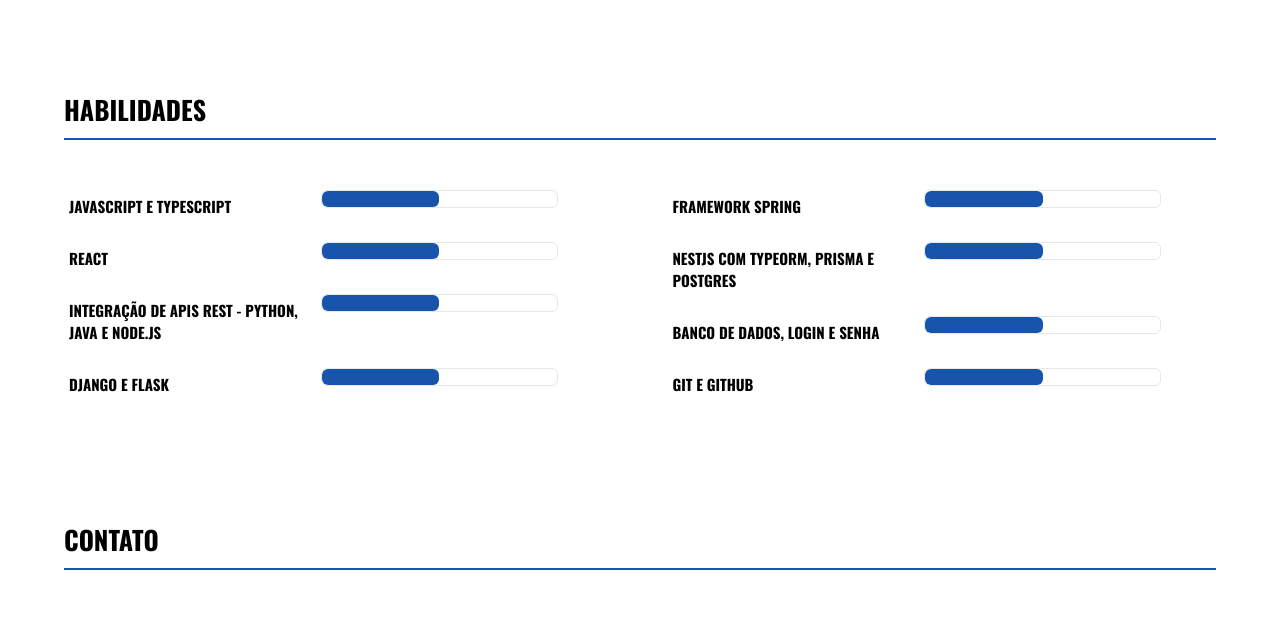
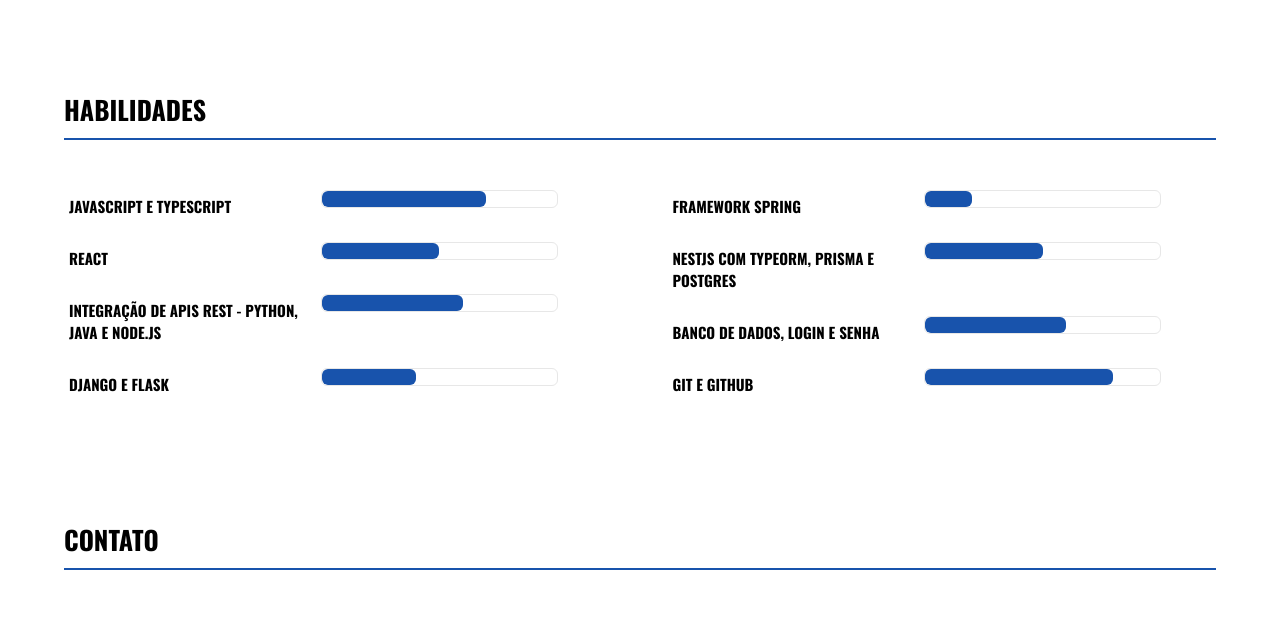
Before and after one commit to Meiado/CurriculumProject, a plain HTML site: page index.html in a window 1280 px wide. Shown: the part 1526-2143 px from the top of the page. Drawn offline with nearby package versions, Linux system fonts and the light colour scheme.

Commit message:
Barras de habilidades animadas e alterações no css

```diff
--- a/assets/css/home.css
+++ b/assets/css/home.css
@@ -284,8 +284,7 @@
     background: transparent;
 }
 
-.container .h-habilidades .item .icon .percentual-10 {
-    width: 50%;       /* alterar para animar */
+.container .h-habilidades .item .icon .percentual {
     height: 100%;
     border-radius: 6px;
     background-color: #1853ac;
@@ -338,3 +337,16 @@ footer {
     width: 100%;
     height: 30px;
 }
+
+.init-hidden {
+    opacity: 0;
+    transition: opacity 1s linear;
+}
+
+.init-hidden-off {
+    opacity: 1;
+}
+
+.hide {
+    width: 0;
+}
--- a/assets/js/script.js
+++ b/assets/js/script.js
@@ -1,14 +1,33 @@
-const observer = new IntersectionObserver(entries => {
+const percentObserver = new IntersectionObserver(entries => {
     console.log(entries)
 
     Array.from(entries).forEach(entry => {
-        if(entry.intersectionRatio >= 0.5)
+        if(entry.intersectionRatio >= 1){
+            if(entry.target.classList.contains('hide')){
+                entry.target.classList.remove('hide')
+                entry.target.setAttribute('style', `width: ${Number(entry.target.ariaValueNow)}%; transition: width 1s ease-in-out;`)
+            }
+        }
+    })
+})
+
+Array.from(document.querySelectorAll('.percentual')).forEach(element => {
+    percentObserver.observe(element)
+})
+
+const observer = new IntersectionObserver(entries => {
+   // console.log(entries)
+
+    Array.from(entries).forEach(entry => {
+        if(entry.intersectionRatio >= 0.5){
             entry.target.classList.add('init-hidden-off')
+        }
     })
 },{
     threshold: [0, 0.5, 1]
 })
 
+
 Array.from(document.querySelectorAll('.init-hidden')).forEach(element => {
     observer.observe(element)
 })
--- a/index.html
+++ b/index.html
@@ -8,16 +8,6 @@
     <link rel="preconnect" href="https://fonts.googleapis.com">
     <link rel="preconnect" href="https://fonts.gstatic.com" crossorigin>
     <link href="https://fonts.googleapis.com/css2?family=Oswald:wght@300;400;500;700&display=swap" rel="stylesheet">
-    <style>
-        .init-hidden {
-        opacity: 0;
-        transition: opacity 1s linear;
-        }
-
-        .init-hidden-off {
-        opacity: 1;
-        }
-    </style>
 </head>
 <body>
     <div class="container">
@@ -151,7 +141,7 @@
                             <h2>JavaScript e TypeScript</h2>
                         </div>
                         <div class="icon">
-                            <div class="percentual-10"></div>
+                            <div aria-valuenow="70" class="percentual hide"></div>
                         </div>
                     </div>
                     <div class="item">
@@ -159,7 +149,7 @@
                             <h2>React</h2>
                         </div>
                         <div class="icon">
-                            <div class="percentual-10"></div>
+                            <div aria-valuenow="50" class="percentual hide"></div>
                         </div>
                     </div>
                     <div class="item">
@@ -167,7 +157,7 @@
                             <h2>Integração de APIs Rest - Python, Java e Node.js</h2>
                         </div>
                         <div class="icon">
-                            <div class="percentual-10"></div>
+                            <div aria-valuenow="60" class="percentual hide"></div>
                         </div>
                     </div>
                     <div class="item">
@@ -175,7 +165,7 @@
                             <h2>Django e Flask</h2>
                         </div>
                         <div class="icon">
-                            <div class="percentual-10"></div>
+                            <div aria-valuenow ="40" class="percentual hide"></div>
                         </div>
                     </div>
                 </div>
@@ -186,7 +176,7 @@
                             <h2>Framework Spring</h2>
                         </div>
                         <div class="icon">
-                            <div class="percentual-10"></div>
+                            <div aria-valuenow="20" class="percentual hide"></div>
                         </div>
                     </div>
                     <div class="item">
@@ -194,7 +184,7 @@
                             <h2>NestJS com TypeORM, Prisma e Postgres</h2>
                         </div>
                         <div class="icon">
-                            <div class="percentual-10"></div>
+                            <div aria-valuenow="50" class="percentual hide"></div>
                         </div>
                     </div>
                     <div class="item">
@@ -202,7 +192,7 @@
                             <h2>Banco de dados, login e senha</h2>
                         </div>
                         <div class="icon">
-                            <div class="percentual-10"></div>
+                            <div aria-valuenow="60" class="percentual hide"></div>
                         </div>
                     </div>
                     <div class="item">
@@ -210,7 +200,7 @@
                             <h2>Git e GitHub</h2>
                         </div>
                         <div class="icon">
-                            <div class="percentual-10"></div>
+                            <div aria-valuenow="80" class="percentual hide"></div>
                         </div>
                     </div>
                 </div>
```
